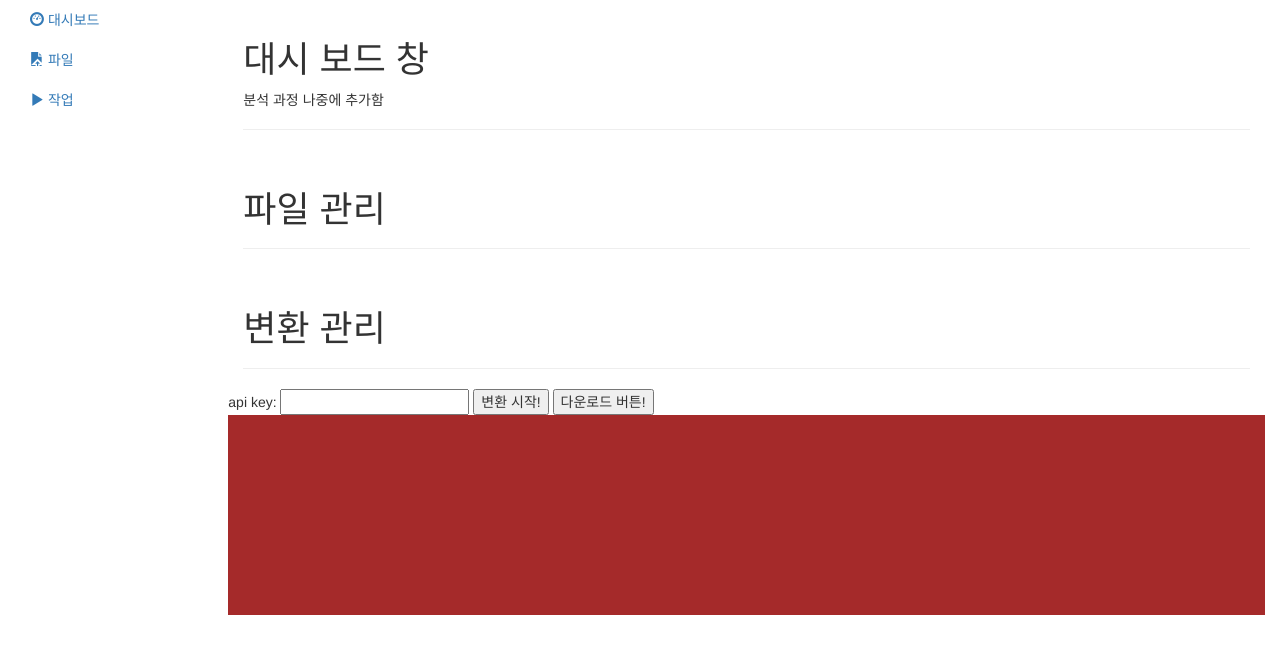
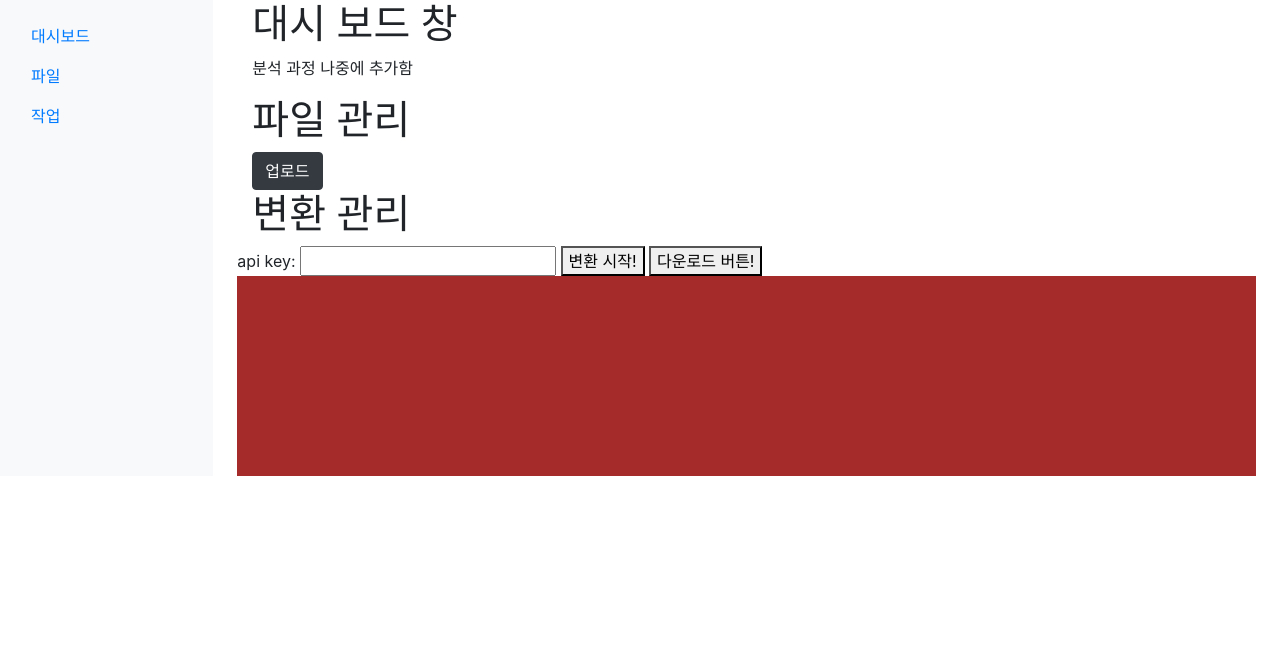
Before and after one commit to presentY1897/getAddressFromJUSOapi, a plain HTML site: page index.html in a window 1280 px wide. Drawn offline with nearby package versions, Linux system fonts and the light colour scheme.

Commit message:
update bootstrap version

```diff
--- a/index.html
+++ b/index.html
@@ -43,6 +43,9 @@
                     <div class='page-header'>
                         <h1>파일 관리</h1>
                     </div>
+                    <div>
+                        <button id='fileupload_button' type='button' class='btn btn-dark'>업로드</button>
+                    </div>
                 </div>
                 <div id='work_page' class='container-fluid'>
                     <div class='page-header'>
@@ -63,9 +66,9 @@
     </div>
 
     <!-- bootstrap 관련 -->
-    <link rel="stylesheet" href="https://maxcdn.bootstrapcdn.com/bootstrap/3.3.2/css/bootstrap.min.css">
-    <link rel="stylesheet" href="https://maxcdn.bootstrapcdn.com/bootstrap/3.3.2/css/bootstrap-theme.min.css">
-    <script src="https://maxcdn.bootstrapcdn.com/bootstrap/3.3.2/js/bootstrap.min.js"></script>
+    <link rel="stylesheet" href="https://maxcdn.bootstrapcdn.com/bootstrap/4.5.0/css/bootstrap.min.css">
+    <link rel="stylesheet" href="https://maxcdn.bootstrapcdn.com/bootstrap/4.5.0/css/bootstrap-theme.min.css">
+    <script src="https://maxcdn.bootstrapcdn.com/bootstrap/4.5.0/js/bootstrap.min.js"></script>
 </body>
 
 </html>
```
